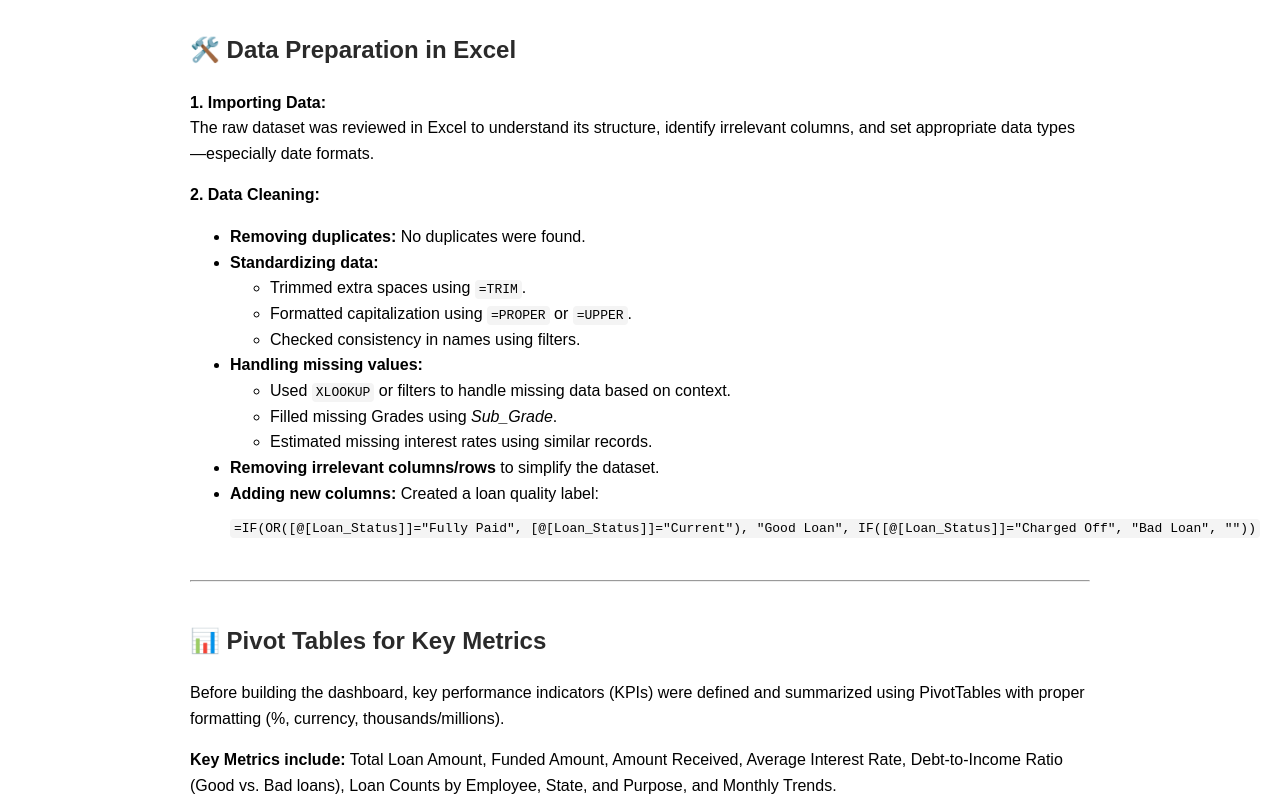
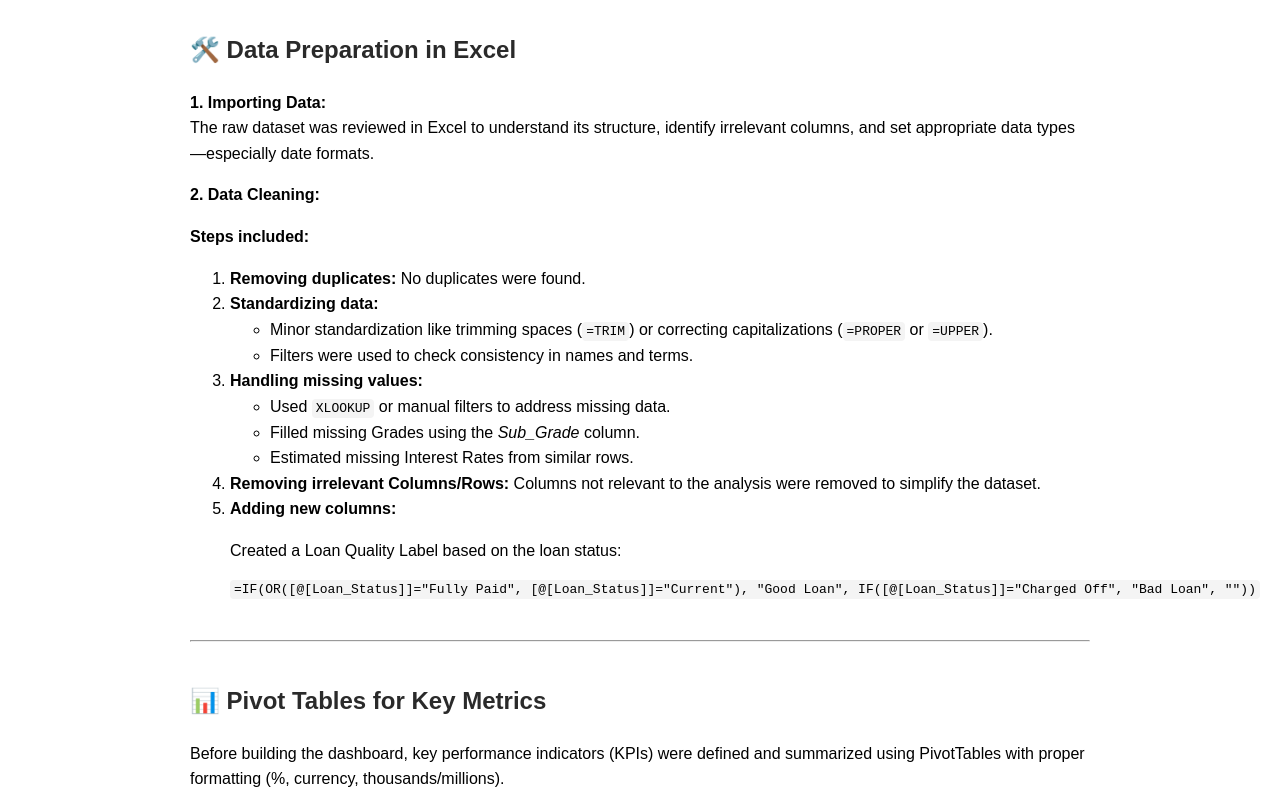
Before and after one commit to jaimeramosr/Excel_Bank_Loans_Project, a plain HTML site: page index.html in a window 1280 px wide. Shown: the part 614-1414 px from the top of the page. Drawn offline with Linux system fonts and the light colour scheme.

Commit message:
Add files via upload

```diff
--- a/index.html
+++ b/index.html
@@ -52,27 +52,33 @@
 The raw dataset was reviewed in Excel to understand its structure, identify irrelevant columns, and set appropriate data types—especially date formats.</p>
 
 <p><strong>2. Data Cleaning:</strong></p>
-  <ul>
+
+<p><strong>Steps included:</strong></p>
+<ol>
   <li><strong>Removing duplicates:</strong> No duplicates were found.</li>
+
   <li><strong>Standardizing data:</strong>
     <ul>
-        <li>Trimmed extra spaces using <code>=TRIM</code>.</li>
-        <li>Formatted capitalization using <code>=PROPER</code> or <code>=UPPER</code>.</li>
-        <li>Checked consistency in names using filters.</li>
+      <li>Minor standardization like trimming spaces (<code>=TRIM</code>) or correcting capitalizations (<code>=PROPER</code> or <code>=UPPER</code>).</li>
+      <li>Filters were used to check consistency in names and terms.</li>
     </ul>
   </li>
+
   <li><strong>Handling missing values:</strong>
     <ul>
-        <li>Used <code>XLOOKUP</code> or filters to handle missing data based on context.</li>
-        <li>Filled missing Grades using <em>Sub_Grade</em>.</li>
-        <li>Estimated missing interest rates using similar records.</li>
+      <li>Used <code>XLOOKUP</code> or manual filters to address missing data.</li>
+      <li>Filled missing Grades using the <em>Sub_Grade</em> column.</li>
+      <li>Estimated missing Interest Rates from similar rows.</li>
     </ul>
   </li>
-    <li><strong>Removing irrelevant columns/rows</strong> to simplify the dataset.</li>
-    <li><strong>Adding new columns:</strong> Created a loan quality label:
+
+  <li><strong>Removing irrelevant Columns/Rows:</strong> Columns not relevant to the analysis were removed to simplify the dataset.</li>
+
+  <li><strong>Adding new columns:</strong>
+    <p>Created a Loan Quality Label based on the loan status:</p>
     <pre><code>=IF(OR([@[Loan_Status]]="Fully Paid", [@[Loan_Status]]="Current"), "Good Loan", IF([@[Loan_Status]]="Charged Off", "Bad Loan", ""))</code></pre>
   </li>
-  </ul>
+</ol>
 
   <hr>
 
```
Lines whose indentation alone changed are shown as unchanged.
